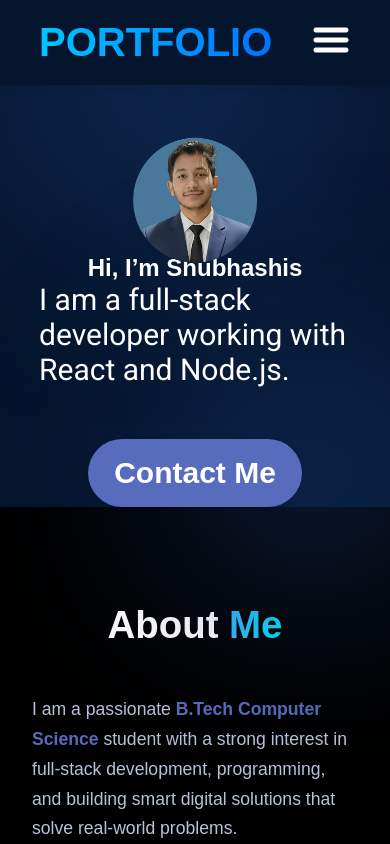
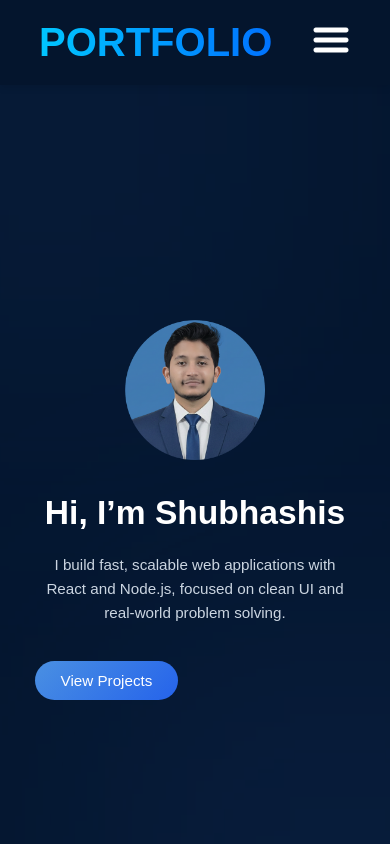
Before and after one commit to Shubhashissahu/portfolio, a React (Vite) app: page / in a window 390 px wide. Shown: the top 844 px of the page. Built offline with nearby package versions, Linux system fonts and the light colour scheme.

Commit message:
changes the hero section

```diff
--- a/src/Components/Hero/Hero.jsx
+++ b/src/Components/Hero/Hero.jsx
@@ -1,4 +1,4 @@
-import heroimg from "../../assets/hero/circle pic.png";
+import heroimg from "../../assets/hero/profile photo.png";
 import styles from "./Hero.module.css";
 
 const Hero = () => {
@@ -8,15 +8,18 @@ const Hero = () => {
         <h1 className={styles.title}>Hi, I’m Shubhashis</h1>
 
         <p className={styles.description}>
-          I am a full-stack developer working with React and Node.js.
+          I build fast, scalable web applications with React and Node.js,
+focused on clean UI and real-world problem solving.
+
         </p>
 
         <a
-          href="mailto:shubhashissahu261@gmail.com"
+
           className={styles.contactbtn}
         >
-          Contact Me
+        View Projects
         </a>
+
       </div>
 
       <img
--- a/src/Components/Hero/Hero.module.css
+++ b/src/Components/Hero/Hero.module.css
@@ -5,111 +5,139 @@
   display: flex;
   align-items: center;
   justify-content: space-between;
-  margin-top: 49px;
-  z-index: 1;
-  margin-left: 10%;
-  margin-right: 10%;
+  max-width: 1200px;
+  margin: 0 auto;
+  padding: 6rem 1.5rem;
+  min-height: 90vh; /* 🔥 FIX */
 }
+
 .content {
+  max-width: 560px;
   display: flex;
   flex-direction: column;
-  align-items: flex-start;
-  color: var(--color-text);
+  gap: 1.5rem;
   z-index: 1;
+  color: var(--color-text); /* 🔥 FIX */
 }
 
-.tittle {
-  font-size: 72px;
-  font-weight: 900;
-  margin-bottom: 33px;
-  font-family: var(--font-roboto);
-  background: linear-gradient(
-    90deg,
-    rgba(255, 255, 255, 1) 70%,
-    rgba(255, 255, 255, 0) 120%
-  );
--webkit-text-fill-color: transparent;   /* Makes text fill invisible */
--webkit-background-clip: text;          /* Clips the gradient to the text shape */
+.title {
+  font-size: 3.2rem;
+  font-weight: 700;
+  line-height: 1.2;
+}
 
+.title span {
+  background: linear-gradient(90deg, #60a5fa, #38bdf8);
+  -webkit-background-clip: text;
+  -webkit-text-fill-color: transparent;
 }
+
 .description {
-  font-size: 30px;
-  font-family: var(--font-roboto);
-  margin-bottom: 52px;
+  font-size: 1.15rem;
+  line-height: 1.7;
+  color: #cbd5e1;
 }
 
 .contactbtn {
+  align-self: flex-start;
+  margin-top: 1rem;
+  padding: 0.75rem 1.75rem;
+  font-size: 1rem;
+  font-weight: 500;
+  border-radius: 999px;
+  background: linear-gradient(135deg, #4a90e2, #2563eb);
+  color: white;
   text-decoration: none;
-  background-color: var(--color-primary);
-  color: var(--color-text);
-  border-radius: 100px;
-  font-size: 30px;
-  font-weight: 600;
-  padding: 17px 26px;
-  box-shadow: 0 0 4px 0 rgba(0, 0, 0, 0.25);
+  transition: all 0.3s ease;
+}
 
+.contactbtn:hover {
+  transform: translateY(-2px);
+  box-shadow: 0 10px 30px rgba(59, 130, 246, 0.4);
 }
-.contactbtn:hover {
-  background: linear-gradient(135deg, #4a90e2, var(--color-primary));
-  transform: translateY(-3px);
-  box-shadow: 0 10px 25px rgba(0, 0, 0, 0.3);
+.imageWrapper {
+  width: 260px;
+  height: 260px;
+  border-radius: 50%;
+  overflow: hidden;
+  flex-shrink: 0;
+  display: flex;
+  align-items: center;
+  justify-content: center;
+  background: rgba(59, 130, 246, 0.15);
 }
 
 .heroimg {
   width: 40%;
-  z-index: 1;
-
-  animation-name: floating;
-  animation-duration: 4s;
-  animation-iteration-count: infinite;
-  animation-timing-function: ease-in-out;
-}
-@keyframes floating {
-  0% {
-    transform: translate(0, 0px);
-  }
-  50% {
-    transform: translate(0, 10px);
-  }
-  100% {
-    transform: translate(0, -0px);
-  }
+  height: 100%;
+  object-fit: cover;
 }
 
 .topBlur {
   position: absolute;
-  width: 50vw;
-  height: 50vw;
-  min-width: 350px;
-  min-width: 350px;
-  top: -128px;
-  left: -10vw;
-  border-radius: 764px;
-  background: rgba(25, 55, 109, 0.7);
-  filter: blur(100px);
-  z-index: 0;
+  width: 400px;
+  height: 400px;
+  top: -150px;
+  left: -150px;
+  background: rgba(59, 130, 246, 0.25);
+filter: blur(140px);
+
 }
 
 .bottomBlur {
   position: absolute;
-  width: 70vw;
-  height: 50vw;
-  min-width: 350px;
-  min-width: 250px;
-  top: 246px;
-  right: -25vw;
-  border-radius: 764px;
-  background: rgba(25, 55, 109, 0.7);
-  filter: blur(100px);
-  z-index: 0;
+  width: 400px;
+  height: 400px;
+  bottom: -150px;
+  right: -150px;
+  background: rgba(59, 130, 246, 0.35);
+  filter: blur(120px);
 }
 
-@media screen and (max-width: 830px) {
+@media (max-width: 768px) {
   .container {
-    flex-direction: column-reverse;
+    flex-direction: column-reverse; /* 🔥 image first, then text */
+    justify-content: center;
+    align-items: center;
+    text-align: center;
+    min-height: 100vh;
+    padding: 3.5rem 1.25rem 2.5rem;
+    gap: 2rem;
+  }
+
+  .imageWrapper {
+    width: 170px;      /* 🔥 smaller, cleaner */
+    height: 170px;
+    margin-bottom: 0.5rem;
   }
 
   .content {
     align-items: center;
+    gap: 1.2rem;
+    max-width: 100%;
+  }
+
+  .title {
+    font-size: 2.1rem; /* 🔥 mobile-friendly */
+    line-height: 1.25;
+  }
+
+  .description {
+    font-size: 0.95rem;
+    line-height: 1.6;
+    max-width: 320px;
+    color: #cbd5e1;
+  }
+
+  .contactbtn {
+    font-size: 0.95rem;
+    padding: 0.7rem 1.6rem;
+  }
+
+  /* soften background effects on mobile */
+  .topBlur,
+  .bottomBlur {
+    opacity: 0.4;
+    filter: blur(160px);
   }
 }
--- a/src/index.css
+++ b/src/index.css
@@ -10,4 +10,5 @@ html {
 }
 body {
   padding-top: 80px; /* match navbar height */
+   font-family: 'Inter', system-ui, sans-serif;
 }
```
Also changed, not shown: src/assets/hero/circle pic.png (deleted), src/assets/hero/profile photo.png (added).
